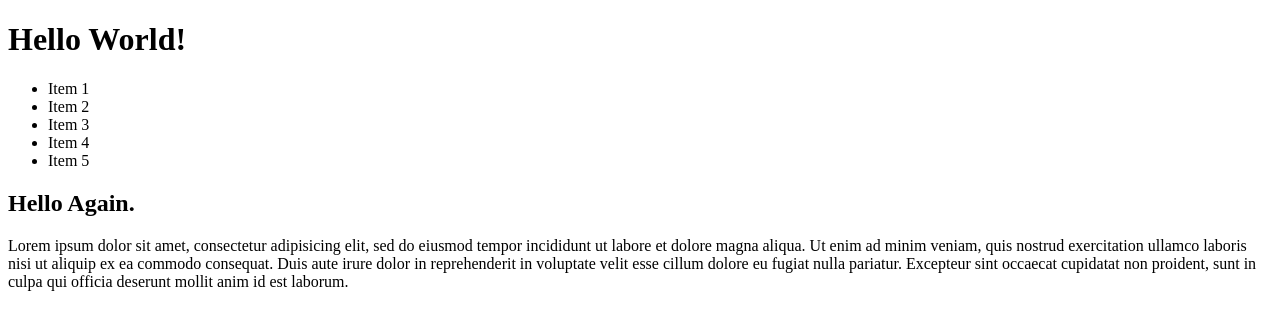
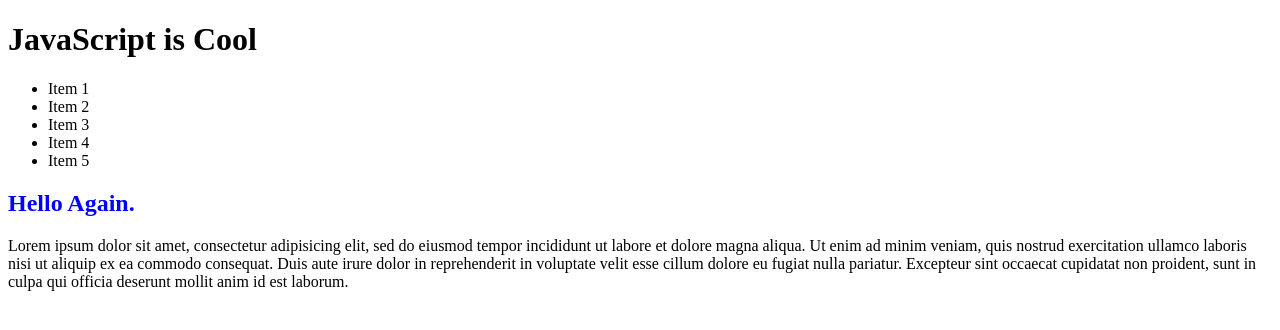
Before and after one commit to lejait05/codeup-web-exercises, a plain HTML site: page dom-query-js.html in a window 1280 px wide. Drawn offline with Linux system fonts and the light colour scheme.

Commit message:
assignment

```diff
--- a/dom-query-js.html
+++ b/dom-query-js.html
@@ -29,17 +29,18 @@
     (function() {
         "use strict";
         // TODO: Uncomment next line and get the main header element by id
-        var mainHeader = ;
-
+        var mainHeader = document.getElementById('main-header');
+        console.log(mainHeader.innerHTML);
         // TODO: Set inner html of mainHeader to "JavaScript is Cool"
-
+        mainHeader.innerHTML = "JavaScript is Cool" ;
         // TODO: Uncomment the next line and get the sub header element by id
-        // var subHeader = ;
-
+        var subHeader = document.getElementById('sub-header');
+        console.log(subHeader.innerHTML);
         // TODO: Set the text color of subHeader to blue
-
+        subHeader.style.color = "blue";
         // TODO: Uncomment the next line and get all list items
-        // var listItems = ;
+        var listItems = document.getElementsByTagName('li');
+        console.log(listItems);
 
         // TODO: Set text color on every other list item to grey
         // TODO: Set text color of li with dbid = 1 to blue
```
Also changed, not shown: mini 5-9.js (added, +18 -0 lines).
